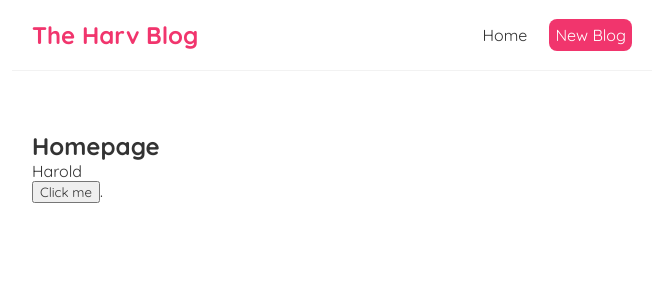
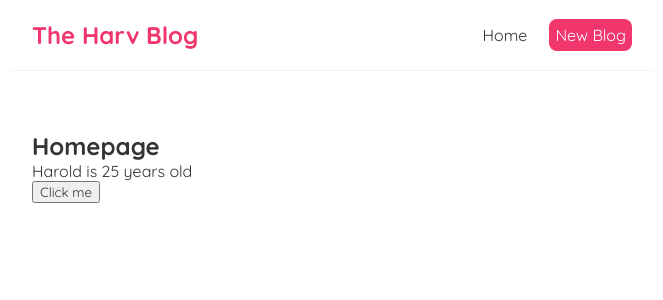
Before and after one commit to haroldjeshua/hard-redact-boggles, a React (Create React App) app: page / in a window 1280 px wide. Shown: the top 300 px of the page, without its empty margins (308-971 px from the left). Built offline with nearby package versions, Linux system fonts and the light colour scheme.

Commit message:
added usage of useState

```diff
--- a/src/Home.js
+++ b/src/Home.js
@@ -1,14 +1,19 @@
+import { useState } from "react";
+
 const Home = () => {
-    let name = 'Harold'
+	// let name = 'Harold'
+	const [name, setName] = useState('Harold')
+	const [age, setAge] = useState(25);
 
-    const handleClick = (e) => {
-        console.log('Hello, jeshuas', e);
+	const handleClick = () => {
+		setName('Jeshua')
+		setAge(27)
 	}
 	return (
 		<div className="home">
 			<h2>Homepage</h2>
-            <p>{ name }</p>
-            <button onClick={handleClick}>Click me</button>.
+			<p>{ name } is { age } years old</p>
+			<button onClick={handleClick}>Click me</button>
 		</div>
 	 );
 }
--- a/src/index.js
+++ b/src/index.js
@@ -5,7 +5,7 @@
 
 const root = ReactDOM.createRoot(document.getElementById('root'));
 root.render(
-  <React.StrictMode>
-    <App />
-  </React.StrictMode>
+	<React.StrictMode>
+		<App />
+	</React.StrictMode>
 );
```
Also changed, not shown: src/Navbar.js (indentation only). Lines whose indentation alone changed are shown as unchanged.
